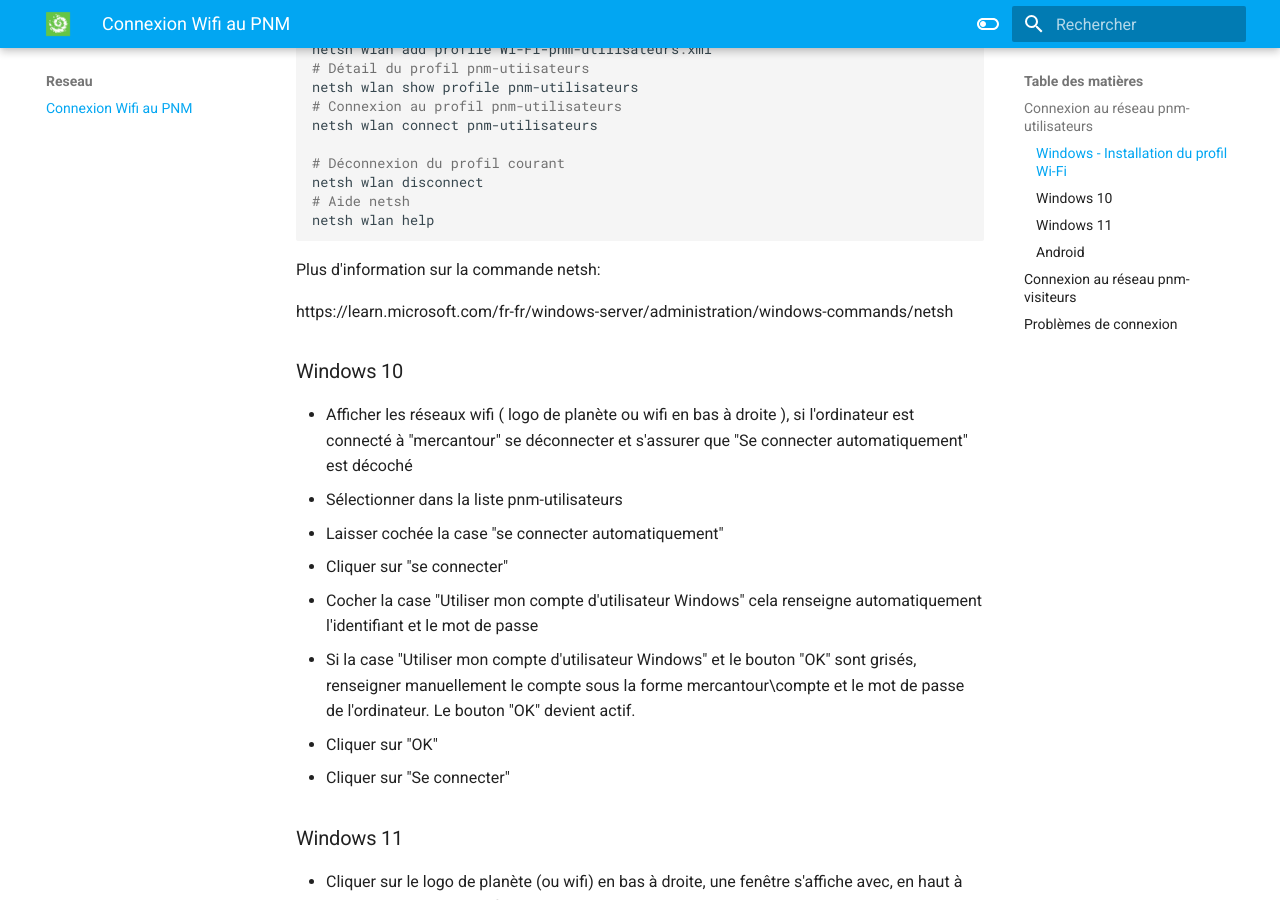
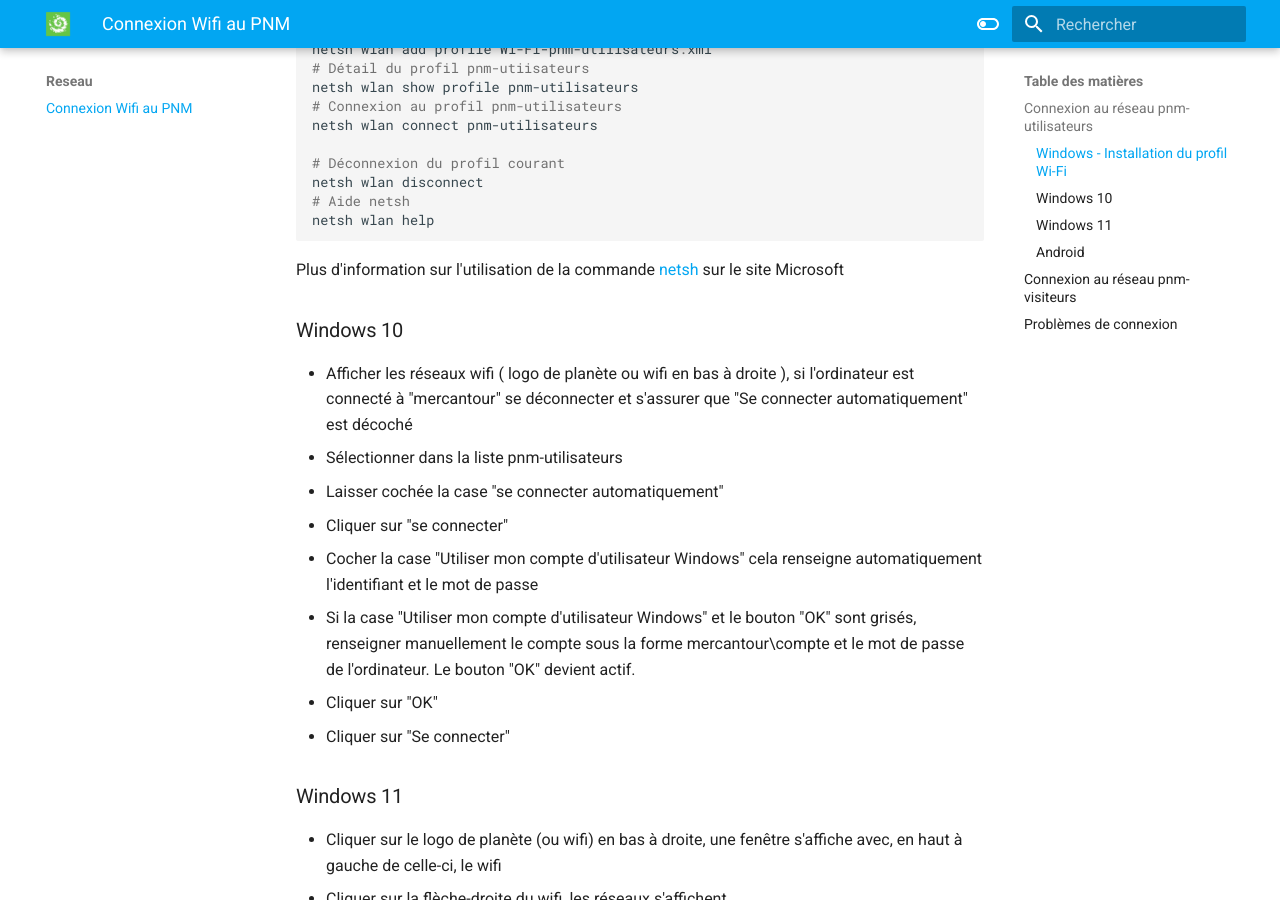
Before and after one commit to PnMercantour/faq, an MkDocs documentation site: the page built from docs/reseau/README.md, in a window 1280 px wide and 900 px high, scrolled down 950 px. Built offline with MkDocs 1.6.1 and Material for MkDocs 9.7.7, drawn with Linux system fonts in a browser that asks for light colours.

Commit message:
broken link

````diff
--- a/docs/reseau/README.md
+++ b/docs/reseau/README.md
@@ -16,7 +16,7 @@
 
 Télécharger le profil ci-dessous.
 
-[https://configuration.mercantour.local/Wi-Fi-pnm-utilisateurs.xml]()
+[https://configuration.mercantour.local/Wi-Fi-pnm-utilisateurs.xml](https://configuration.mercantour.local/Wi-Fi-pnm-utilisateurs.xml)
 
 Ouvrir une console powershell, sélectionner et exécuter les commandes utiles dans la liste ci-dessous:
 
@@ -38,9 +38,9 @@
 netsh wlan help
 ```
 
-Plus d'information sur la commande netsh:
+Plus d'information sur l'utilisation de la commande [netsh](https://learn.microsoft.com/fr-fr/windows-server/administration/windows-commands/netsh) sur le site Microsoft
 
-https://learn.microsoft.com/fr-fr/windows-server/administration/windows-commands/netsh
+
 
 ### Windows 10
   - Afficher les réseaux wifi ( logo de planète ou wifi en bas à droite ), si l'ordinateur est connecté à "mercantour" se déconnecter et s'assurer que "Se connecter automatiquement" est décoché
````
